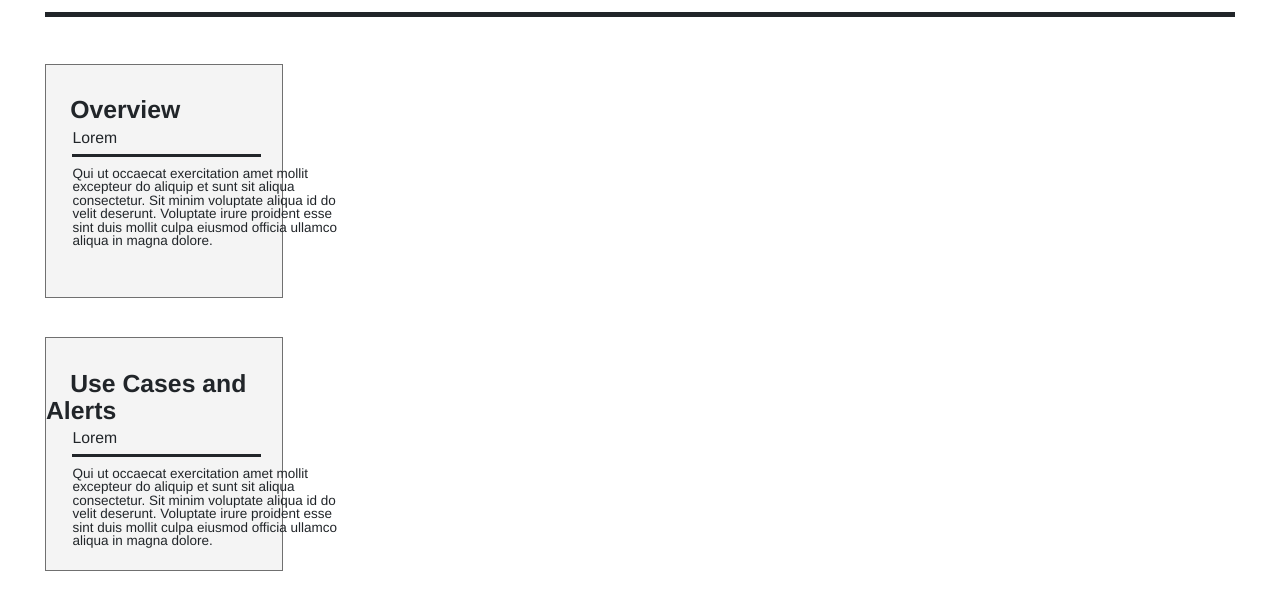
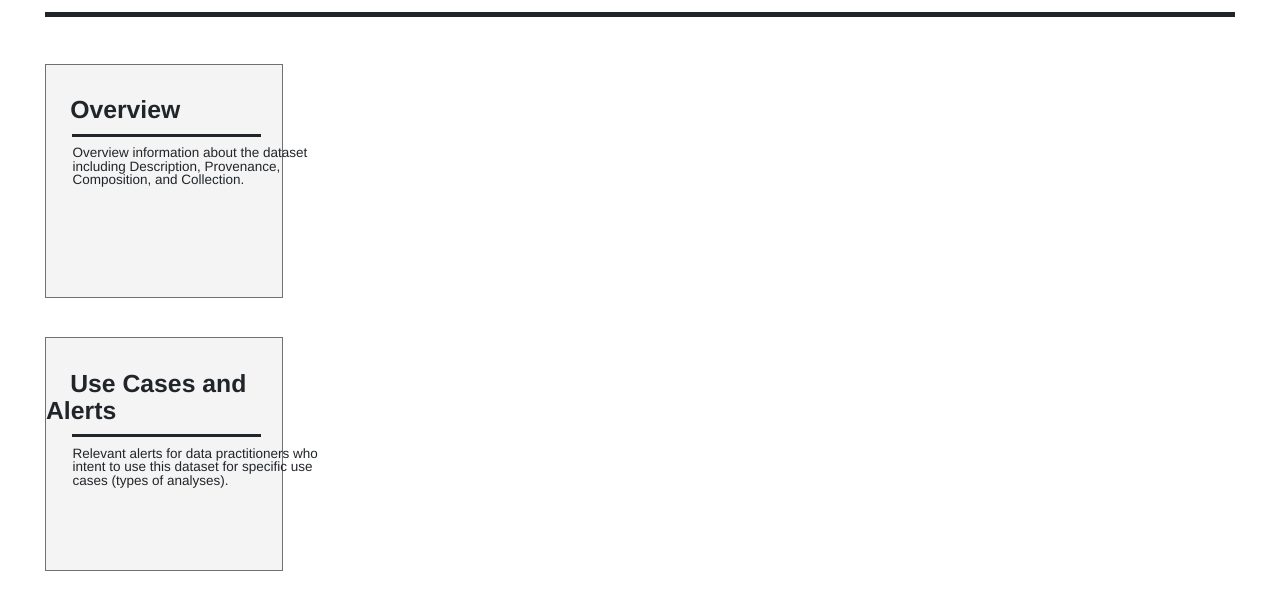
Before and after one commit to Data-Nutrition-Project/dnp-website, a Gatsby site: page /page-2 in a window 1280 px wide. Shown: the part 181-788 px from the top of the page. Built offline with nearby package versions, Linux system fonts and the light colour scheme; Gatsby itself is replaced by a stand-in of ours.

Commit message:
added description to the Labem Menus

```diff
--- a/src/components/LabelMenus/index.js
+++ b/src/components/LabelMenus/index.js
@@ -7,7 +7,23 @@ class LabelMenus extends Component {
     super(props)
     this.state = {
       showHighlight: this.props.highlightValue,
-      titleList: ["Overview", "Use Cases and Alerts", "Maintenance"],
+      menus: [
+        {
+          title: "Overview",
+          desc:
+            "Overview information about the dataset including Description, Provenance, Composition, and Collection.",
+        },
+        {
+          title: "Use Cases and Alerts",
+          desc:
+            "Relevant alerts for data practitioners who intent to use this dataset for specific use cases (types of analyses).",
+        },
+        {
+          title: "Maintenance",
+          desc:
+            "Information about the ongoing management of the dataset, such as how the data will be maintained, updated, and the best contact for further inquiries.",
+        },
+      ],
     }
     this.selectItem = this.selectItem.bind(this)
   }
@@ -27,13 +43,13 @@ class LabelMenus extends Component {
         className={styles.labelMenu}
         style={{ display: this.state.titleList }}
       >
-        {this.state.titleList.map((title, id) => {
+        {this.state.menus.map((menu, id) => {
           return (
             <div
               id="selectButton"
-              onClick={() => this.selectItem(title)}
+              onClick={() => this.selectItem(menu.title)}
               className={
-                this.state.selectedItem === title
+                this.state.selectedItem === menu.title
                   ? `${styles.highlightLabel} ${styles.labelMenus}`
                   : styles.labelMenus
               }
@@ -44,17 +60,11 @@ class LabelMenus extends Component {
                   display: this.state.showHighlight ? "block" : "none",
                 }}
               ></div>
-              <span className={styles.menuTitle}>{title}</span>
+              <span className={styles.menuTitle}>{menu.title}</span>
               <div className={styles.flexbox}>
-                <p className={styles.labelMenuDescription}>Lorem</p>
                 <span className={styles.weightedLine}></span>
               </div>
-              <p className={styles.menuParagraph}>
-                Qui ut occaecat exercitation amet mollit excepteur do aliquip et
-                sunt sit aliqua consectetur. Sit minim voluptate aliqua id do
-                velit deserunt. Voluptate irure proident esse sint duis mollit
-                culpa eiusmod officia ullamco aliqua in magna dolore.
-              </p>
+              <p className={styles.menuParagraph}>{menu.desc}</p>
             </div>
           )
         })}
```
